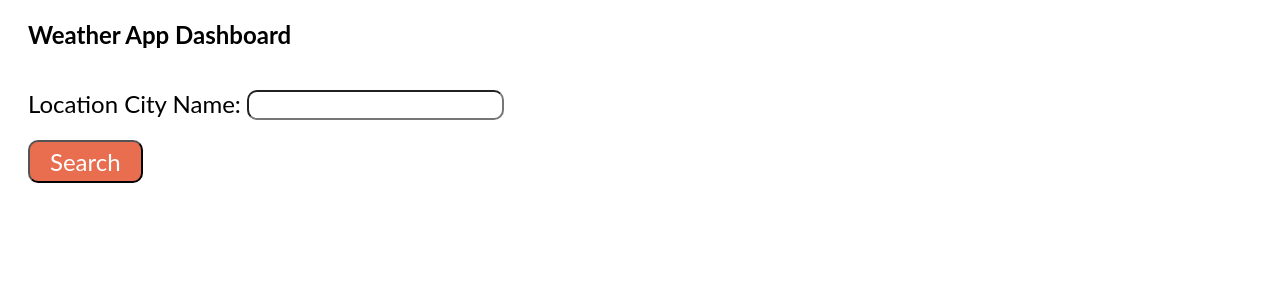
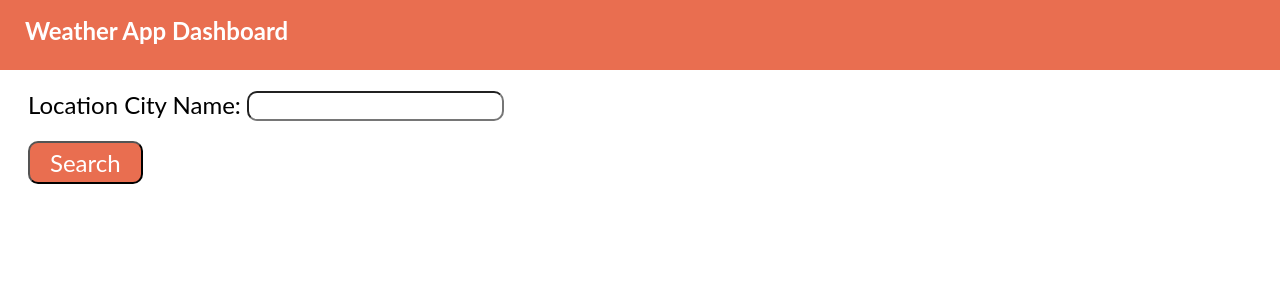
Before and after one commit to MaryannGitonga/Weather-Flask-App, a Flask app: page /weather_dashboard in a window 1280 px wide. Shown: the top 300 px of the page. Run offline with Flask 2, Linux system fonts and the light colour scheme.

Commit message:
Add styling for the header

```diff
--- a/static/css/styles.css
+++ b/static/css/styles.css
@@ -3,7 +3,16 @@
     font-size: 24px;
 }
 
-h2{
+.weatherHeader{
+    background-color: #e96e50;
+    color: white;
+    margin-top: -17px;
+    padding: 5px;
+    margin-left: -8px;
+    margin-right: -8px;
+}
+
+.weatherHeader h2{
     padding-left: 20px;
 }
 
```
